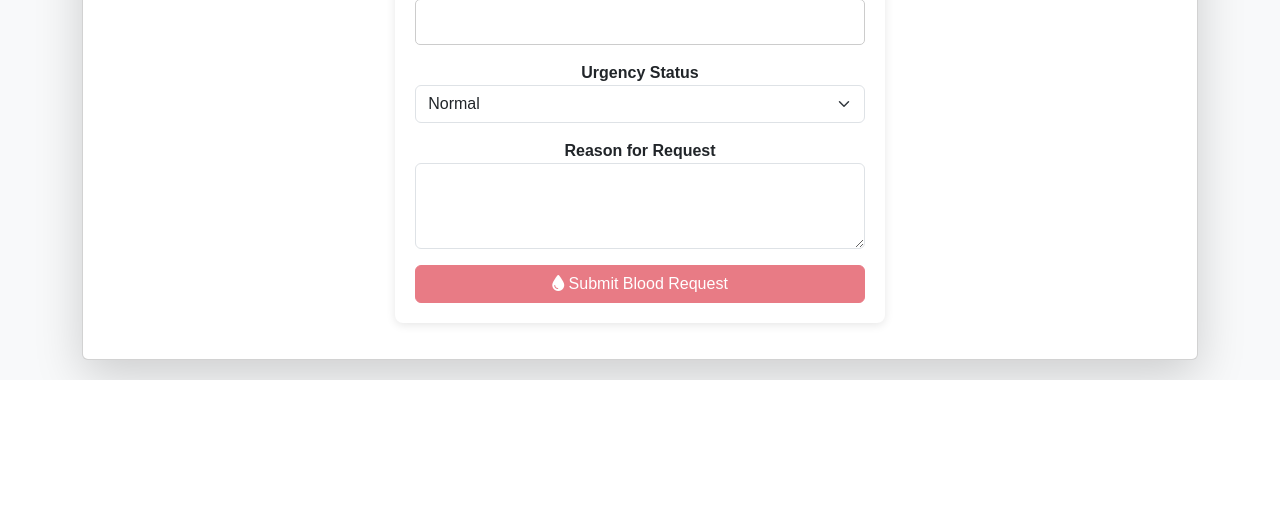
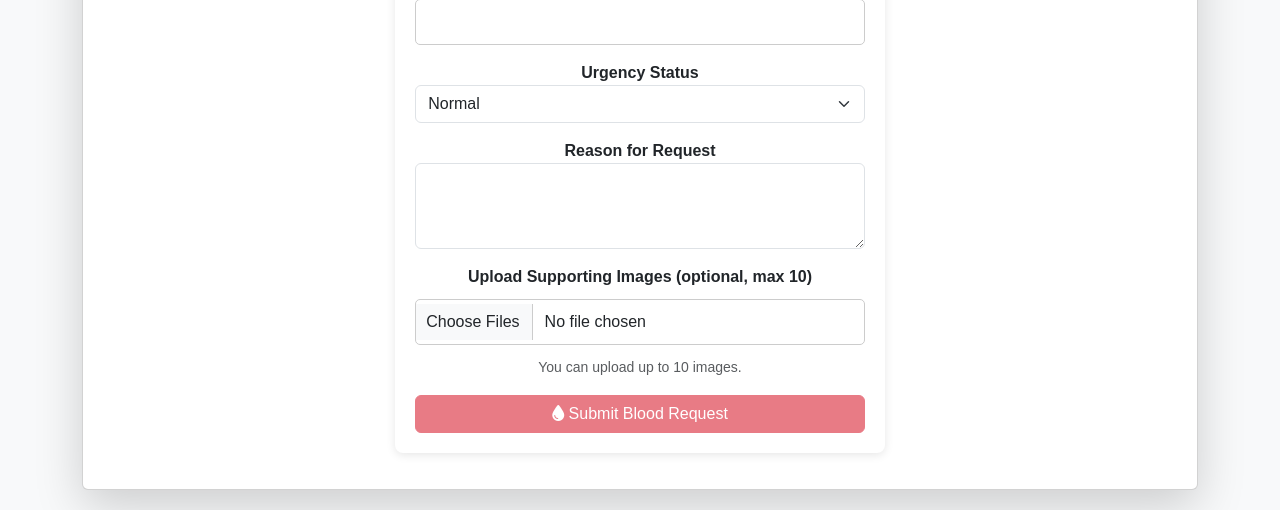
Before and after one commit to Bondhon1/blood_donation_app, a Flask app: template templates/profile.html in a window 1280 px wide, after a click on "New Request". Shown: the part 1157-1667 px from the top of the page. Before the commit the page ends 1537 px from the top, so only its background shows below. Run offline with Flask 3, Linux system fonts and the light colour scheme; the template is opened without the code that fills it: values that come from a table or form of the project are taken from there, others are empty; some libraries are stand-ins or nearby versions.

Commit message:
necessary fixes

```diff
--- a/app.py
+++ b/app.py
@@ -385,6 +385,15 @@ def new_blood_request():
         user = User.query.filter_by(id=user_id).first()
         if not user:
             return jsonify({"message": "User not found"}), 404
+        # ✅ Check if essential user details are missing
+        required_fields = [user.name, user.phone, user.blood_group, user.district_id, user.division_id, user.upazila_id]
+        print(required_fields)  # Debugging
+
+        # ✅ Properly check for missing values
+        if any(field is None or str(field).strip().lower() in ["none", "null", ""] for field in required_fields):
+            flash("Please complete your profile before submitting a blood request.", "warning")
+            return redirect(url_for('profile', username=user.username))  # Redirect to profile update page
+
 
         # ✅ Handle multiple image uploads
         image_filenames = []
--- a/templates/profile.html
+++ b/templates/profile.html
@@ -198,7 +198,11 @@
                                 <textarea name="reason" class="form-control" rows="3" required></textarea>
                                 <span class="form-text text-danger"></span>
                             </div>
-
+                            <div class="mb-3">
+                                <label class="fw-bold">Upload Supporting Images (optional, max 10)</label>
+                                <input type="file" name="images" class="form-control" accept="image/*" multiple>
+                                <small class="text-muted">You can upload up to 10 images.</small>
+                            </div>
                             <button type="submit" id="submitBtn" class="btn btn-danger w-100" disabled>
                                 <i class="fas fa-tint"></i> Submit Blood Request
                             </button>
```
